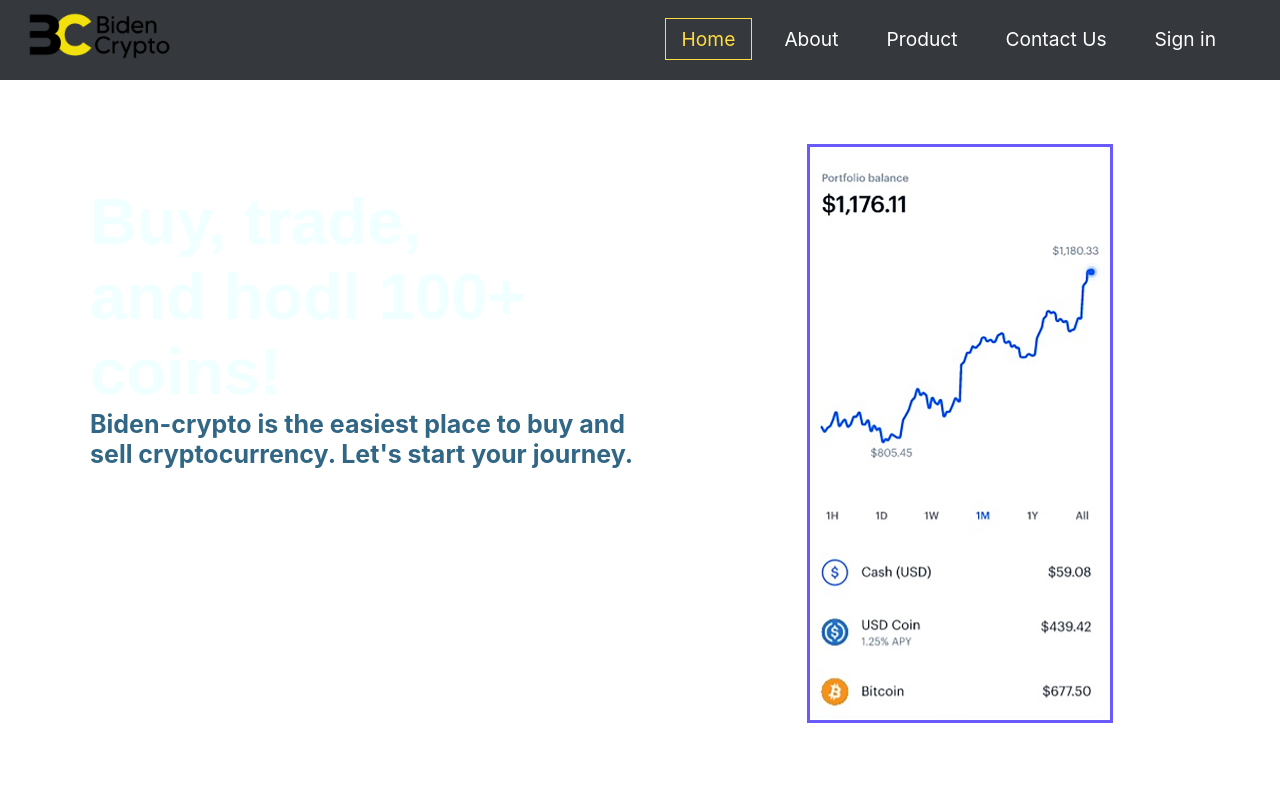
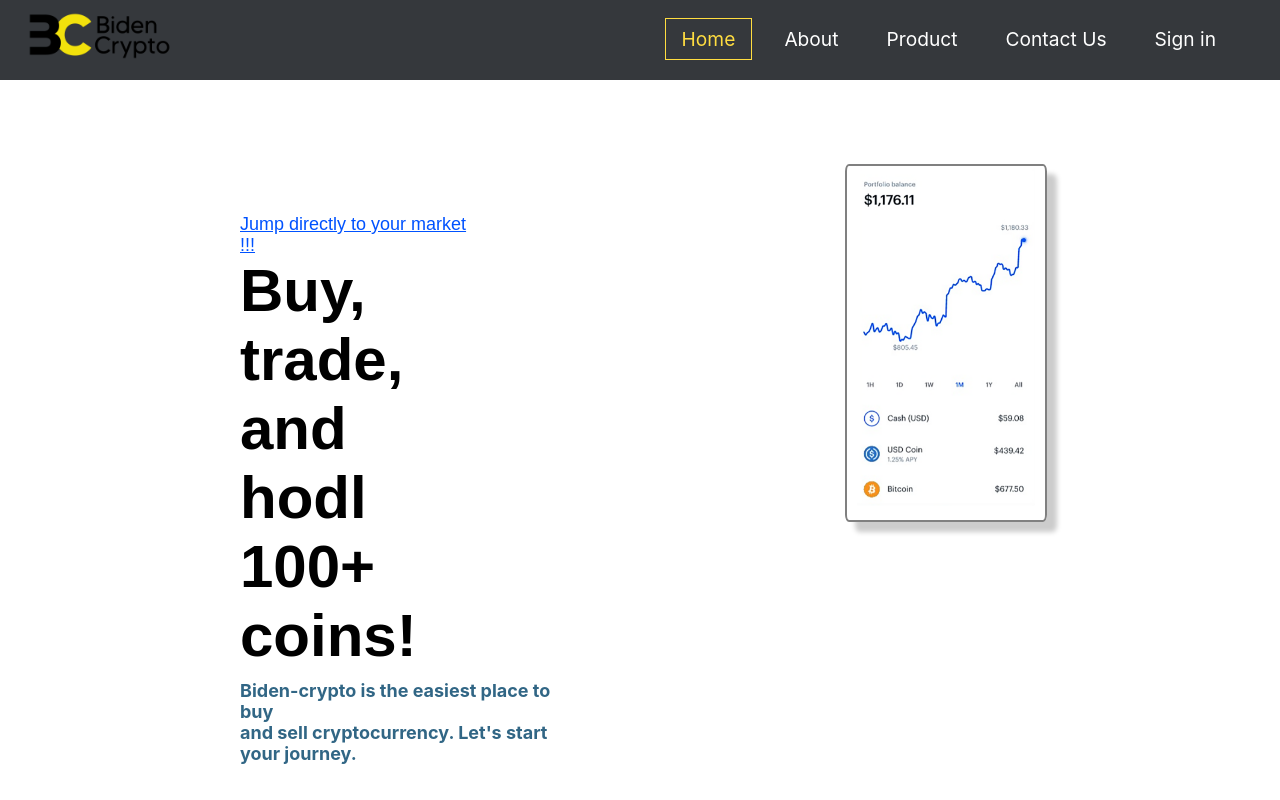
Before and after one commit to AlexGamer29/biden-crypto, a React (Create React App) app: page / in a window 1280 px wide. Shown: the top 800 px of the page. Built offline with nearby package versions, Linux system fonts and the light colour scheme.

Commit message:
(edit) edit content1 in Home.js and home.css for Home page

```diff
--- a/src/components/Pages/Home.js
+++ b/src/components/Pages/Home.js
@@ -1,20 +1,22 @@
 import React from "react";
 import '../css/home.css';
 import phoneImage from '../../assets/img/img-home_page-content1.png';
+import { Link } from "react-router-dom";
 
 export const Home = () => {
   return (
     <div className="Body">
       <div className="content1">
         <div className="leftSide1">
+          <a href="/product">Jump directly to your market !!!</a>
           <h1>Buy, trade, and hodl 100+ coins!</h1>
-          <h4>Biden-crypto is the easiest place to buy and sell cryptocurrency. Let's start your journey.</h4>
+          <h4>Biden-crypto is the easiest place to buy <br></br> and sell cryptocurrency. Let's start your journey.</h4>
           {/* <button name="button" type="button" id="bt"
             >Get started
             </button> */}
         </div>
         <div className="rightSide1">
-          <div>
+          <div className="border-img">
             <img id="body-img" src={phoneImage} alt="IMG">
             </img>
           </div>
@@ -28,7 +30,7 @@ export const Home = () => {
           <div className="leftSide2">
             <div className="box1">
               <div className="img-box1">
-                <img id="img-box1" src="https://i.pinimg.com/564x/7c/46/d1/7c46d10a7ddd73cd773c44531ccc43a5.jpg" alt="img"></img>
+                <img id="img-box1" src="https://i.pinimg.com/originals/b7/cb/39/b7cb39bb29038b743a4db8e0833e6de9.jpg" alt="img"></img>
               </div>
               <div className="text-box1">
                 <h1>Manage your portfolio</h1>
--- a/src/components/css/home.css
+++ b/src/components/css/home.css
@@ -15,23 +15,41 @@
 }
 .leftSide1 {
     width: 50%;
+    margin-top: 70px;
+    margin-right: 150px;
+    display: flex;
+    flex-direction: column;
+
     /* background-color: black; */
+}
+
+.leftSide1 a {
+    font-size: 18px;
+    font-family: BinancePlex,Arial,sans-serif!important;
+    color: rgb(0 82 255);
+    margin-left: 240px;
+    margin-right: 80px;
+    text-align: left;
+
+
 }
 
 .leftSide1 h1 {
     font-family: BinancePlex,Arial,sans-serif!important;
-    font-size: 65px;
-    color: azure;
+    font-size: 60px;
+    color: black;
     text-align: left;
-    margin-left: 90px;
-    margin-right: 90px;
-    margin-top: 40px;
     margin-bottom: 0px;
+    margin-left: 240px;
+    margin-right: 100px;
+
 }
 
 .leftSide1 h4 {
-    font-size: 25px;
-    margin-left: 90px;
+    font-size: 18px;
+    margin-top: 10px;
+    margin-right: 10px;
+    margin-left: 240px;
     text-align: left;
 
 }
@@ -42,9 +60,21 @@
     float: right;
 }
 
+.border-img {
+    align-self: center;
+    width: 35%;
+    margin-top: 20px;
+    margin-left: 130px;
+    border: 2px solid gray;
+    border-radius: 2%;
+
+    -moz-box-shadow: 10px 10px 5px #ccc;
+    -webkit-box-shadow: 10px 10px 5px #ccc;
+    -khtml-box-shadow: 10px 10px 5px #ccc;
+}
 
 #body-img {
-    width: 100%;
+    width: 90%;
     background-color: transparent;
 }
 
@@ -164,9 +194,3 @@
     width: 80%;
     height: 85%;
 }
-
-img#body-img {
-    border: 3px solid #6a5af9;
-    width: 300px;
-    height: 100%;
-}
```
